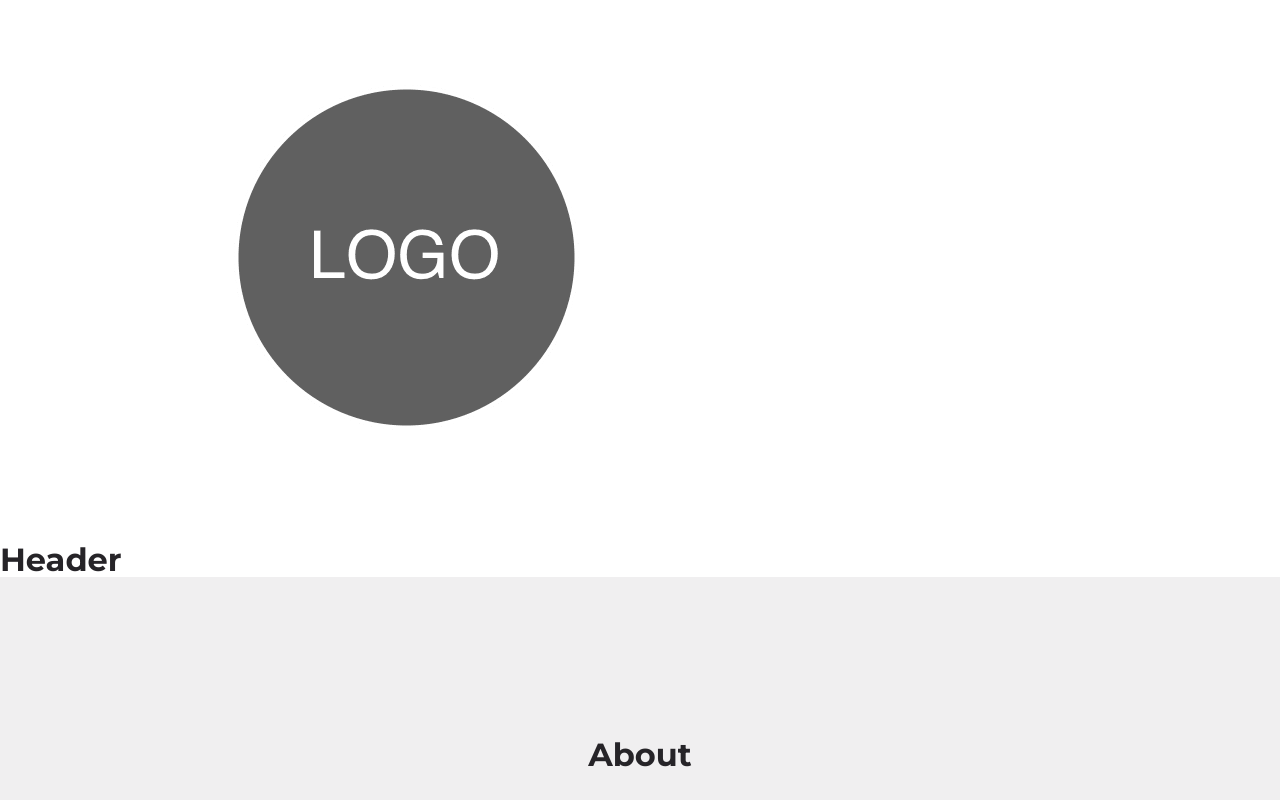
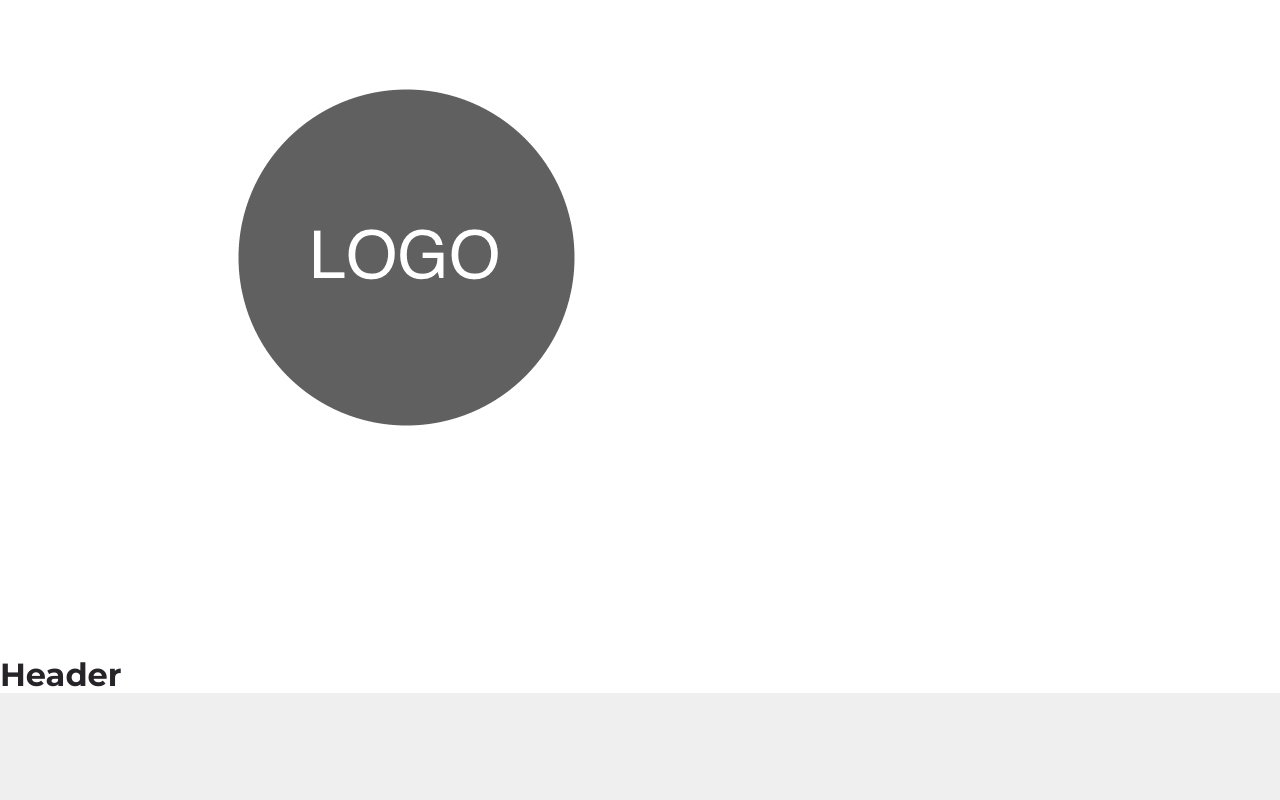
Before and after one commit to andydangit/ProfileV2, a React (Create React App) app: page / in a window 1280 px wide. Shown: the top 800 px of the page. Built offline with nearby package versions, Linux system fonts and the light colour scheme.

Commit message:
map item from data to the navbar

```diff
--- a/src/sections/navbar/Navbar.jsx
+++ b/src/sections/navbar/Navbar.jsx
@@ -1,15 +1,22 @@
 import "./navbar.css";
 
-import Logo from '../../assets/logo.png'
+import Logo from "../../assets/logo.png";
+import data from "./data";
 
 function Navbar() {
   return (
     <nav>
       <div className="container nav_Container">
         <a href="">
-         <img src={Logo} alt="" />
+          <img src={Logo} alt="Logo" />
         </a>
-        <ul></ul>
+        <ul className="nav_menu">
+          {data.map((item) => (
+            <li key={item.id}>
+              <a href={item.link}>{item.title}</a>
+            </li>
+          ))}
+        </ul>
         <button></button>
       </div>
     </nav>
```
